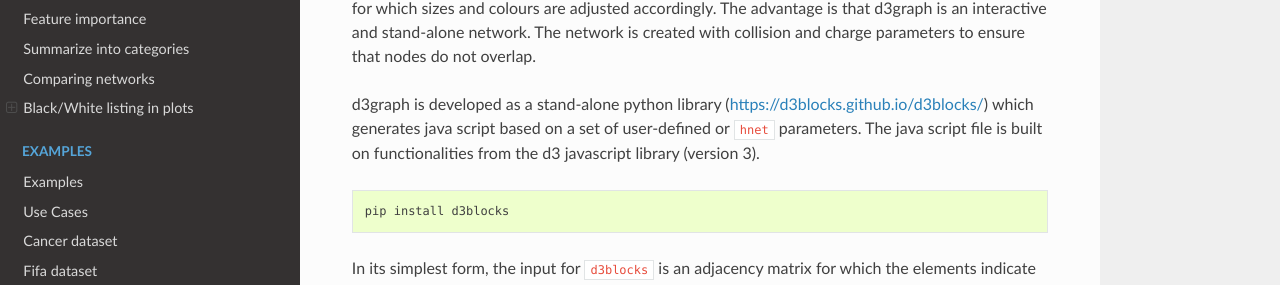
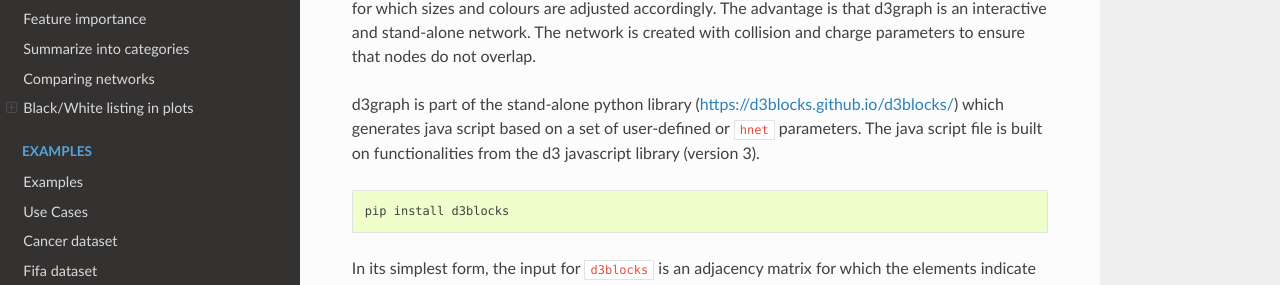
Before and after one commit to erdogant/hnet, a Sphinx documentation site: the page built from docs/source/Plots.rst, in a window 1280 px wide and 900 px high. Shown: the part 212-497 px from the top of the window. Built offline with Sphinx 7.4.7 and the Read the Docs theme 2.0.0, drawn with Linux system fonts in a browser that asks for light colours.

Commit message:
update docs

```diff
--- a/docs/source/Plots.rst
+++ b/docs/source/Plots.rst
@@ -4,7 +4,7 @@ Network Graphs
 Dynamic graph representations are created using ``d3blocks`` that allow to deeper examine the detected associations. Just like static graphs, the dynamic graph consists out of nodes and edges for which sizes and colours are adjusted accordingly.
 The advantage is that d3graph is an interactive and stand-alone network. The network is created with collision and charge parameters to ensure that nodes do not overlap.
 
-d3graph is developed as a stand-alone python library (https://d3blocks.github.io/d3blocks/) which generates java script based on a set of user-defined or ``hnet`` parameters. The java script file is built on functionalities from the d3 javascript library (version 3).
+d3graph is part of the stand-alone python library (https://d3blocks.github.io/d3blocks/) which generates java script based on a set of user-defined or ``hnet`` parameters. The java script file is built on functionalities from the d3 javascript library (version 3).
 
 
 .. code-block:: bash
```
